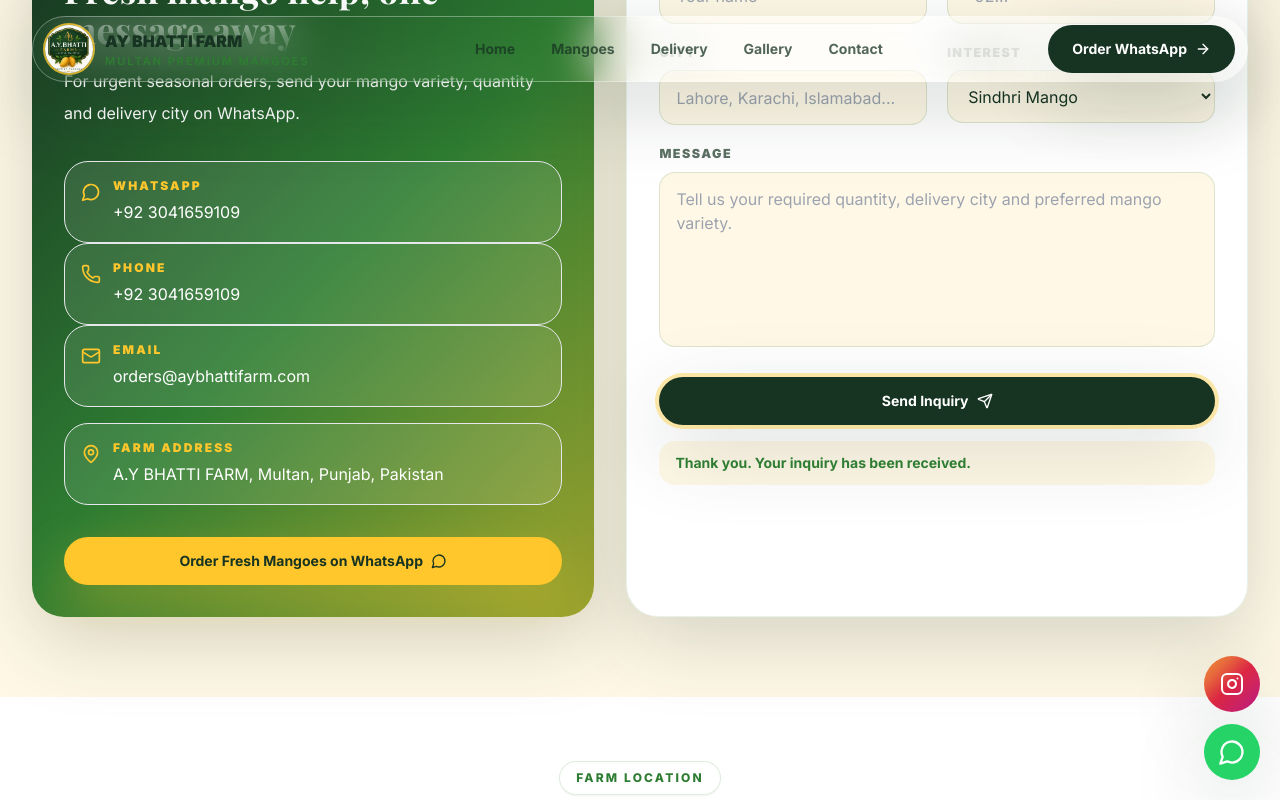
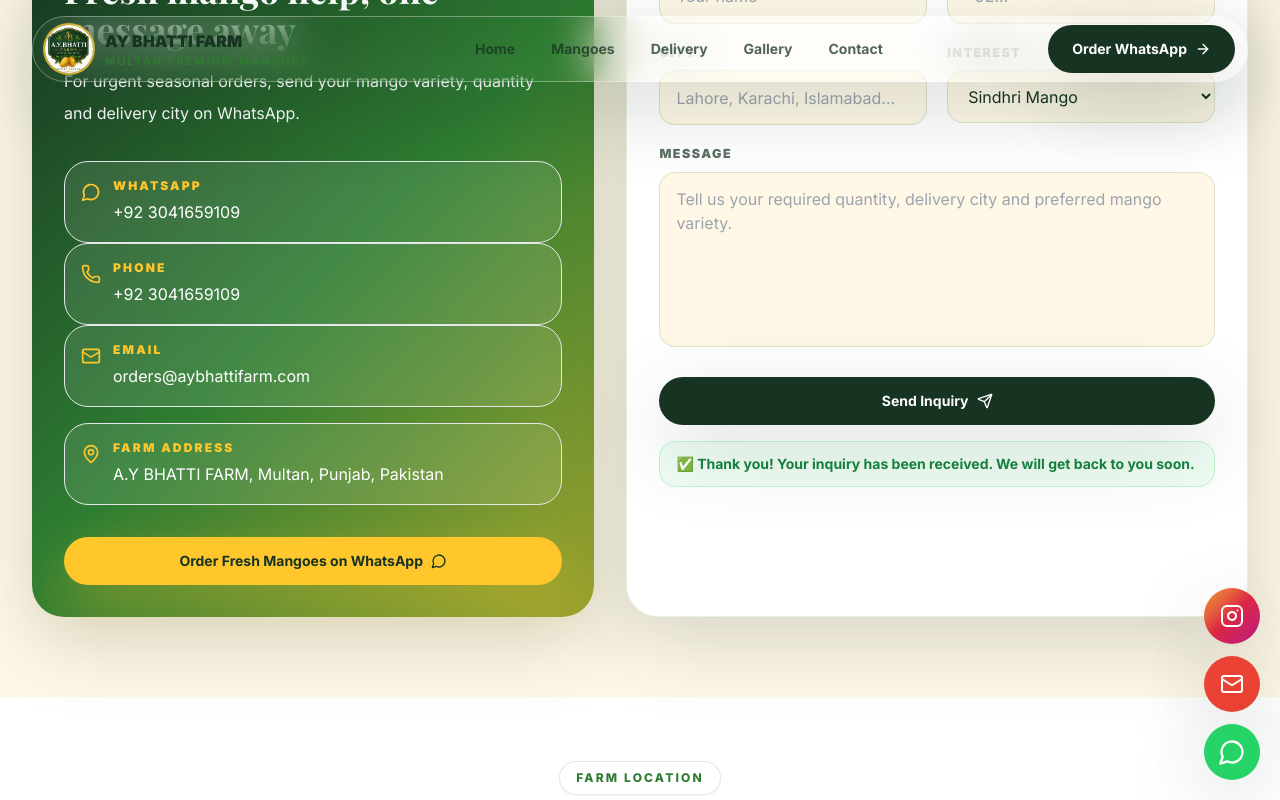
Before and after one commit to ale55777/AY-FARM, a React (Vite) app: page /contact in a window 1280 px wide. Both pictures are taken after typing "Sample", "5551234", "Sample", "Sample" into the empty fields and a click on the button "Send Inquiry". Shown: the part 481-1281 px from the top of the page. Built offline with nearby package versions, Linux system fonts and the light colour scheme.

Commit message:
feat: add EmailJS contact form + Gmail floating button

```diff
--- a/package.json
+++ b/package.json
@@ -9,6 +9,7 @@
     "preview": "vite preview"
   },
   "dependencies": {
+    "@emailjs/browser": "^4.4.1",
     "framer-motion": "^12.23.12",
     "lucide-react": "^0.475.0",
     "react": "^19.0.0",
--- a/src/components/FloatingWhatsApp.jsx
+++ b/src/components/FloatingWhatsApp.jsx
@@ -1,9 +1,10 @@
-import { Instagram, MessageCircle } from "lucide-react";
+import { Instagram, MessageCircle, Mail } from "lucide-react";
 import { motion } from "framer-motion";
-import { whatsappLink } from "../data/siteData.js";
+import { whatsappLink, business } from "../data/siteData.js";
 
 const INSTAGRAM_URL = "https://www.instagram.com/ay.farms/";
-const WHATSAPP_URL = whatsappLink();
+const WHATSAPP_URL  = whatsappLink();
+const GMAIL_URL     = `mailto:${business.email}?subject=${encodeURIComponent("Mango Order Inquiry — AY BHATTI FARM")}&body=${encodeURIComponent("Assalam-o-Alaikum,\n\nI would like to place an order for fresh mangoes.\n\nName:\nPhone:\nCity:\nVariety:\nQuantity:\n\nThank you.")}`;
 
 function FloatingBtn({ href, label, delay, className, ringColor, children }) {
   return (
@@ -14,7 +15,7 @@
       </span>
       <motion.a
         href={href}
-        target="_blank"
+        target={href.startsWith("mailto") ? "_self" : "_blank"}
         rel="noreferrer"
         aria-label={label}
         className={`relative grid h-14 w-14 place-items-center rounded-full text-white shadow-premium ${className}`}
@@ -38,6 +39,7 @@
 export default function FloatingWhatsApp() {
   return (
     <div className="fixed bottom-5 right-5 z-50 flex flex-col items-end gap-3">
+
       {/* Instagram */}
       <FloatingBtn
         href={INSTAGRAM_URL}
@@ -47,6 +49,17 @@
         ringColor="bg-[#dc2743]"
       >
         <Instagram className="h-6 w-6" />
+      </FloatingBtn>
+
+      {/* Gmail */}
+      <FloatingBtn
+        href={GMAIL_URL}
+        label="Email Your Order"
+        delay={0.9}
+        className="bg-[#EA4335]"
+        ringColor="bg-[#EA4335]"
+      >
+        <Mail className="h-6 w-6" />
       </FloatingBtn>
 
       {/* WhatsApp */}
@@ -59,6 +72,7 @@
       >
         <MessageCircle className="h-7 w-7" />
       </FloatingBtn>
+
     </div>
   );
 }
--- a/src/pages/Contact.jsx
+++ b/src/pages/Contact.jsx
@@ -1,14 +1,25 @@
+import emailjs from "@emailjs/browser";
 import { motion } from "framer-motion";
 import { Mail, MapPin, MessageCircle, Phone, Send } from "lucide-react";
-import { useMemo, useState } from "react";
+import { useMemo, useRef, useState } from "react";
 import Button from "../components/Button.jsx";
 import SEO from "../components/SEO.jsx";
 import SectionHeading from "../components/SectionHeading.jsx";
 import WhatsAppCTA from "../components/WhatsAppCTA.jsx";
 import { business, mangoes, whatsappLink } from "../data/siteData.js";
 
+// ─── EmailJS credentials ────────────────────────────────────────────────────
+// Replace these three values with your own from https://www.emailjs.com
+const EMAILJS_SERVICE_ID  = "service_fg3grvv";
+const EMAILJS_TEMPLATE_ID = "template_53jjdaj";
+const EMAILJS_PUBLIC_KEY  = "GKAIVKzZcR3U9qLZv";
+// ────────────────────────────────────────────────────────────────────────────
+
 export default function Contact() {
-  const [status, setStatus] = useState("");
+  const [status, setStatus]   = useState("");
+  const [sending, setSending] = useState(false);
+  const formRef = useRef(null);
+
   const schema = useMemo(
     () => ({
       "@context": "https://schema.org",
@@ -28,19 +39,23 @@
 
   const handleSubmit = async (event) => {
     event.preventDefault();
-    const form = event.currentTarget;
-    const formData = new FormData(form);
+    setSending(true);
+    setStatus("");
 
     try {
-      await fetch("/", {
-        method: "POST",
-        headers: { "Content-Type": "application/x-www-form-urlencoded" },
-        body: new URLSearchParams(formData).toString()
-      });
-      setStatus("Thank you. Your inquiry has been received.");
-      form.reset();
-    } catch {
-      setStatus("The form could not be submitted. Please contact us on WhatsApp.");
+      await emailjs.sendForm(
+        EMAILJS_SERVICE_ID,
+        EMAILJS_TEMPLATE_ID,
+        formRef.current,
+        { publicKey: EMAILJS_PUBLIC_KEY }
+      );
+      setStatus("success");
+      formRef.current.reset();
+    } catch (err) {
+      console.error("EmailJS error:", err);
+      setStatus("error");
+    } finally {
+      setSending(false);
     }
   };
 
@@ -84,9 +99,8 @@
               </motion.div>
 
               <motion.form
+                ref={formRef}
                 name="mango-inquiry"
-                method="POST"
-                data-netlify="true"
                 onSubmit={handleSubmit}
                 initial={{ opacity: 0, y: 24 }}
                 animate={{ opacity: 1, y: 0 }}
@@ -119,10 +133,19 @@
                     required
                   />
                 </label>
-                <Button type="submit" variant="dark" icon={Send} className="mt-6 w-full">
-                  Send Inquiry
+                <Button type="submit" variant="dark" icon={Send} className="mt-6 w-full" disabled={sending}>
+                  {sending ? "Sending…" : "Send Inquiry"}
                 </Button>
-                {status && <p className="mt-4 rounded-2xl bg-cream px-4 py-3 text-sm font-bold text-orchard">{status}</p>}
+                {status === "success" && (
+                  <p className="mt-4 rounded-2xl bg-green-50 border border-green-200 px-4 py-3 text-sm font-bold text-green-700">
+                    ✅ Thank you! Your inquiry has been received. We will get back to you soon.
+                  </p>
+                )}
+                {status === "error" && (
+                  <p className="mt-4 rounded-2xl bg-red-50 border border-red-200 px-4 py-3 text-sm font-bold text-red-700">
+                    ❌ Could not send your message. Please try again or contact us on WhatsApp.
+                  </p>
+                )}
               </motion.form>
             </div>
           </div>
```
Also changed, not shown: 1 other file (tests, documents, lock files or other folders).
